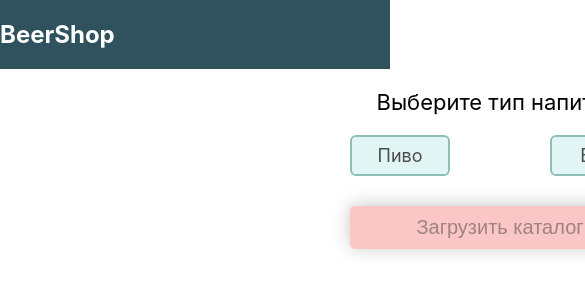
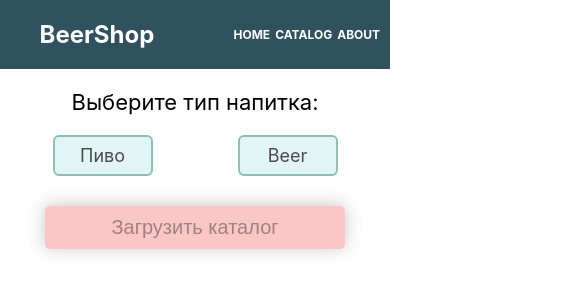
Before and after one commit to r-vakhitov/beershop_react, a React (Create React App) app: page /#/catalog in a window 390 px wide. Shown: the top 300 px of the page, 585 px wide, since content can reach past the window. Built offline with nearby package versions, Linux system fonts and the light colour scheme.

Commit message:
Adds mobile layout for app component

```diff
--- a/src/components/App/App.css
+++ b/src/components/App/App.css
@@ -6,4 +6,16 @@ body {
   width: 1000px;
   margin-left: auto;
   margin-right: auto;
+  box-sizing: border-box;
 }
+
+@media (max-width: 600px) {
+  .App {
+    width: 100%;
+    padding: 0 10px;
+  }
+
+  body {
+    overflow-y: auto;
+  }
+}
--- a/src/components/Nav/Nav.css
+++ b/src/components/Nav/Nav.css
@@ -1,5 +1,4 @@
 .nav {
-
   display: flex;
   justify-content: space-between;
   align-items: center;
@@ -7,6 +6,20 @@
   color: #ffffff;
   width: 1000px;
   margin: 0 auto;
+}
+
+@media (max-width: 600px) {
+  .nav {
+    width: 100%;
+    justify-content: space-around;
+  }
+  .nav__list {
+    font-size: 12px;
+  }
+
+  .nav__list li {
+    margin-right: 5px;
+  }
 }
 
 .nav-wrapper {
--- a/src/components/PreloadCatalog/PreloadCatalog.css
+++ b/src/components/PreloadCatalog/PreloadCatalog.css
@@ -2,6 +2,12 @@
   width: 400px;
   margin: 0 auto;
   text-align: center;
+}
+
+@media (max-width: 600px) {
+  .preload {
+    width: 100%;
+  }
 }
 
 .preload__question {
--- a/src/components/PreloadCatalog/PreloadCatalog.js
+++ b/src/components/PreloadCatalog/PreloadCatalog.js
@@ -23,11 +23,11 @@ export default function PreloadCatalog() {
     <div className="preload">
       <div>
         <span className="preload__question">Выберите тип напитка:</span>
-        <div class="preload__controls">
+        <div className="preload__controls">
           <input className="preload__input" id="pivo" ref={input1} onClick={checkHandler} name="drink" type="radio"/>
-          <label for="pivo">Пиво</label>
+          <label htmlFor="pivo">Пиво</label>
           <input className="preload__input" id="beer" ref={input2} onClick={checkHandler} name="drink" type="radio"/>
-          <label for="beer">Beer</label>
+          <label htmlFor="beer">Beer</label>
         </div>
       </div>
       <button type="button" disabled={!allowToClick} className="preload__btn" onClick={fetchHandler}>
```
Also changed, not shown: 1 other file (tests, documents, lock files or other folders).
